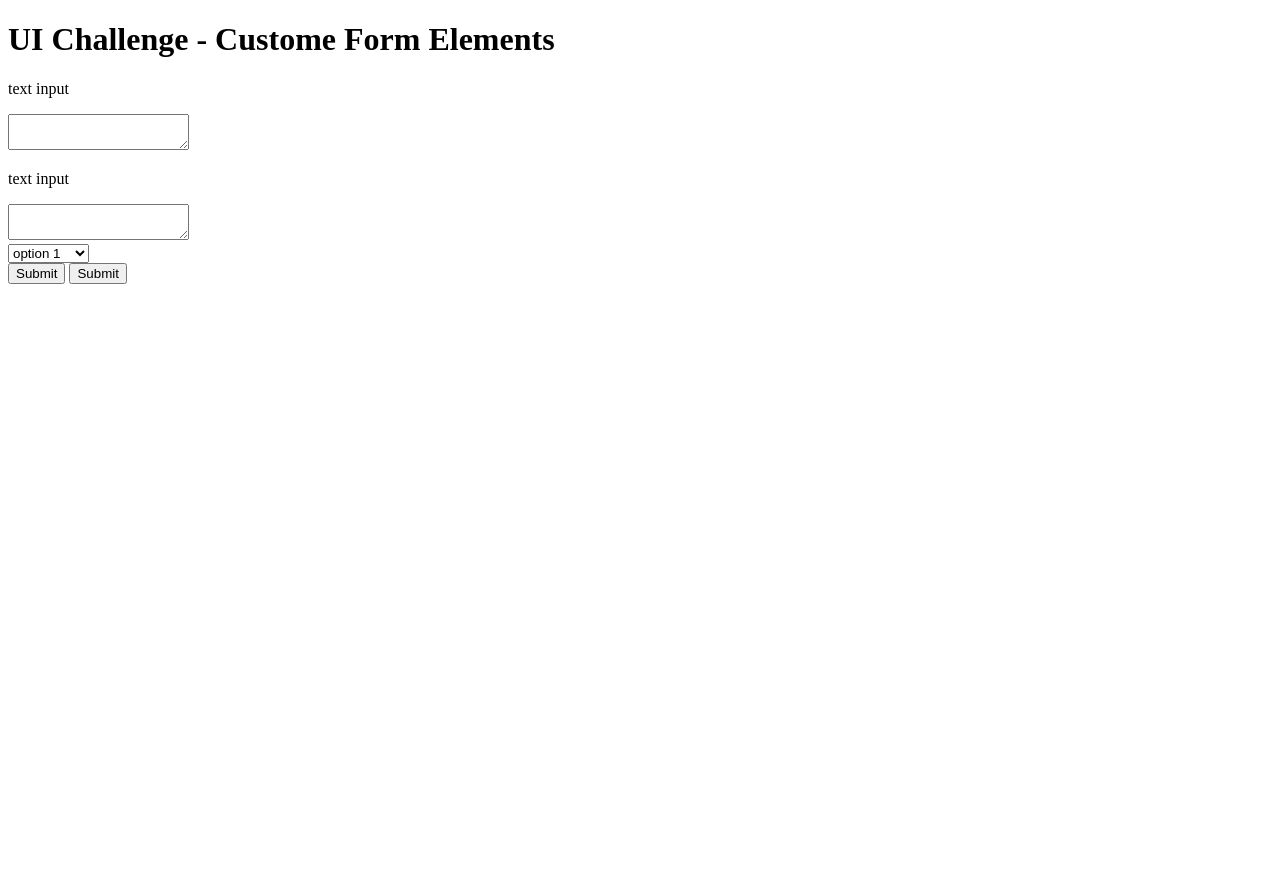
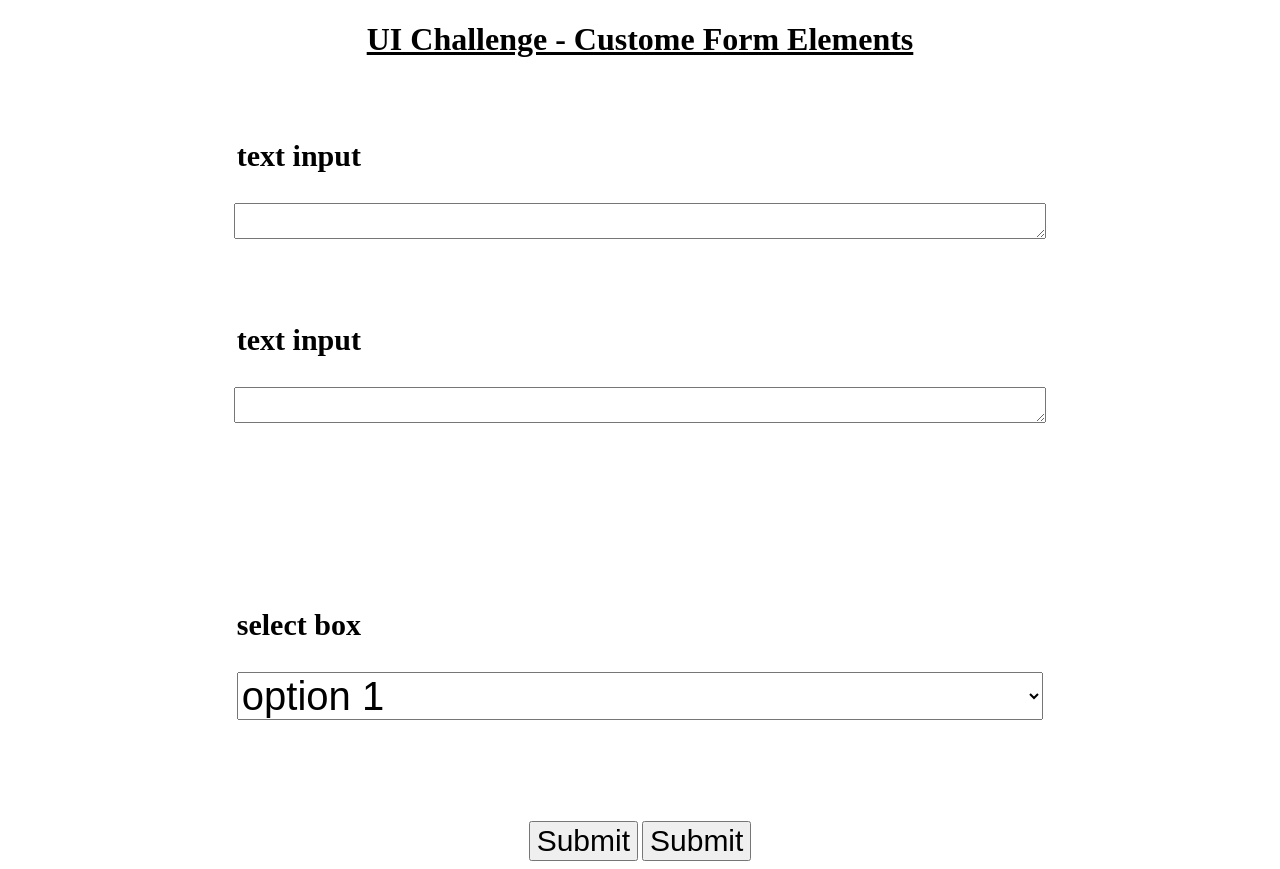
Before and after one commit to YohanesDemissie/ui-challenge-2, a plain HTML site: page index.html in a window 1280 px wide. Before the commit the page ends 800 px from the top, so only its background shows below. Drawn offline with Linux system fonts and the light colour scheme.

Commit message:
working on the CSS

```diff
--- a/index.html
+++ b/index.html
@@ -1,24 +1,33 @@
 <!DOCTYPE html>
 <html>
-    <header>
+    <head>
         <title></title>
-        <style href="style-sheet" src="style.css"></style>
-    </header>
+        <link rel="stylesheet" href="style.css">
+    </head>
     <body>
         <h1>UI Challenge - Custome Form Elements</h1>
-        <section> <p>text input</p>
+        <section class="text-input">
+            <b>
+            <p>text input</p>
             <textarea></textarea>
             <p>text input</p>
             <textarea></textarea>
+        </b>
         </section>
-        <select>
-            <option value="option1">option 1</option>
-            <option value="option2">option 2</option>
-            <option value="mercedes">Mercedes</option>
-            <option value="audi">Audi</option>
-          </select>
-          <section> <button>Submit</button>
-            <button>Submit</button> </section>
+        <section class="drop-down">
+                <b>
+                <p>select box</p>
+                </b>
+            <select>
+                <option value="option1">option 1</option>
+                <option value="option2">option 2</option>
+                <option value="option3">option 3</option>
+                <option value="option4">option 4</option>
+            </select>
+        </section>
+          <section class="submit-bottons"> <button>Submit</button>
+            <button>Submit</button>
+        </section>
     </body>
     <footer></footer>
 </html>
--- a/style.css
+++ b/style.css
@@ -0,0 +1,35 @@
+html {
+    padding-left: 10%;
+    padding-right: 10%;
+    text-align: center;
+}
+
+h1 {
+    text-decoration: underline;
+}
+
+p {
+    font-size: 30px;
+    padding-left: 10%;
+    padding-top: 5%;
+    text-align: left;
+}
+
+textarea {
+    min-width: 80%;
+}
+
+select {
+    font-size: 40px;
+    min-width: 80%;
+
+}
+.drop-down {
+    padding-top: 10%;
+    min-width: 80%;
+    padding-bottom: 10%;
+}
+
+button {
+    font-size: 30px;
+}
```
